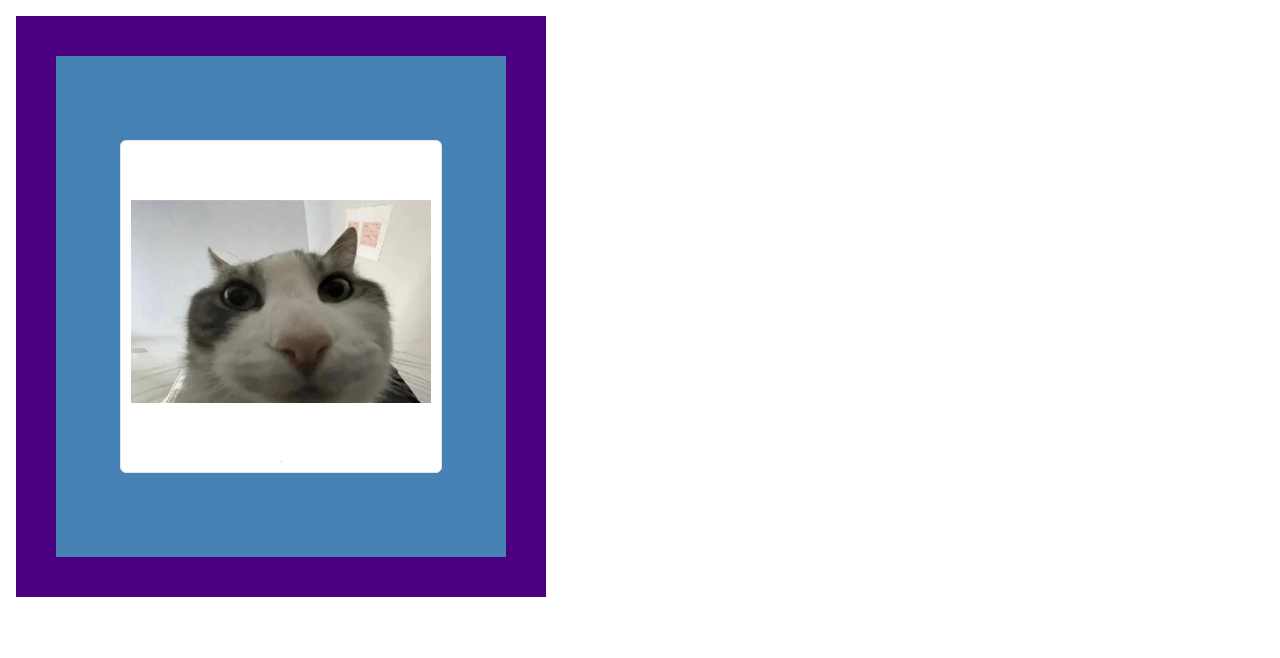
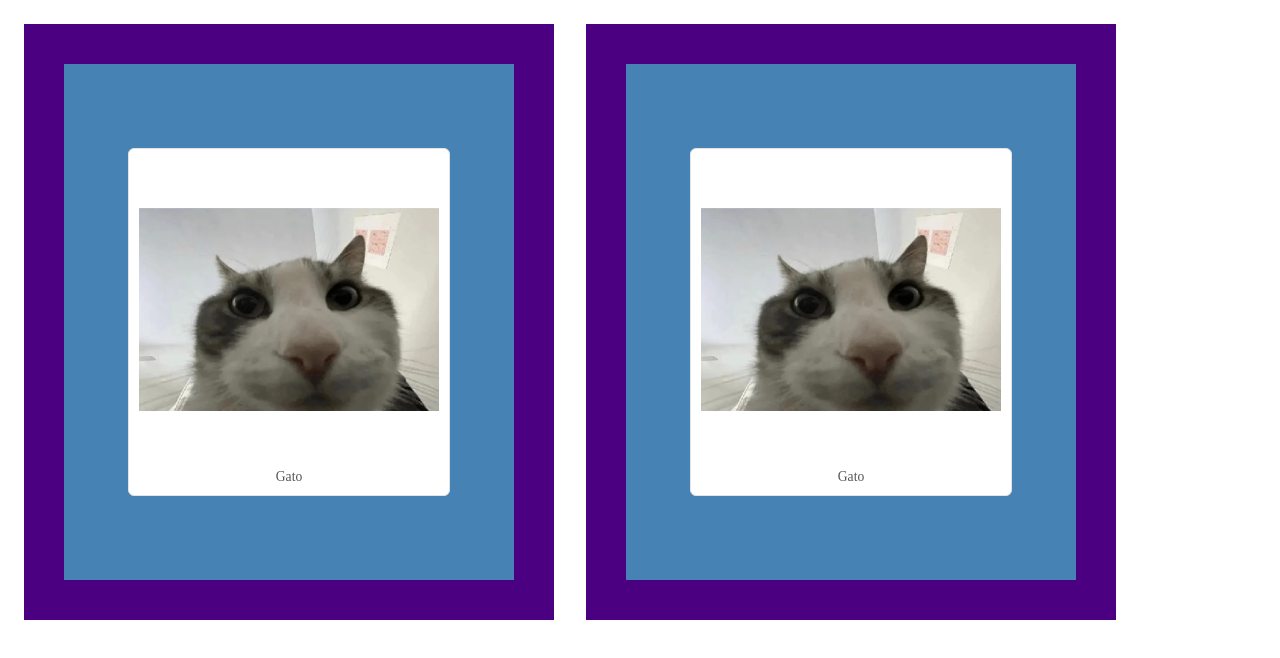
Before and after one commit to esaaclugoo-cpu/clase05, a plain HTML site: page index.html in a window 1280 px wide. Drawn offline with Linux system fonts and the light colour scheme.

Commit message:
horizontal imgs

```diff
--- a/index.html
+++ b/index.html
@@ -3,7 +3,7 @@
 <head>
     <meta charset="UTF-8">
     <meta name="viewport" content="width=device-width, initial-scale=1.0">
-    <title>calse 05</title>
+    <title>clase 05</title>
     <link rel="stylesheet" href="styles/index.css">
 </head>
 <body>
@@ -11,6 +11,13 @@
         <figure>
             <img src="imgs/cat.jpg" alt="cat">
             <figcaption>Gato</figcaption>
+        </figure>
+    </div>
+    <div>
+        <figure>
+            <img src="imgs/cat.jpg" alt="cat">
+            <figcaption>Gato</figcaption>
+        </figure>
     </div>
 </body>
 </html>
--- a/styles/index.css
+++ b/styles/index.css
@@ -1,10 +1,11 @@
 body{
-    margin: 0;
+    display: flex;
+    border: 0;
 }
 
 div{
     box-sizing: border-box;
-    display: block;
+    display: flex;
     margin: 16px;
     height: min-content;
     width: min-content;
@@ -34,7 +35,7 @@ figure img{
 
 figcaption{
     margin-top: 10px;
-    font-size: 0.85px;
+    font-size: 0.85rem;
     color: #555;
     text-align: center;
 }
```
